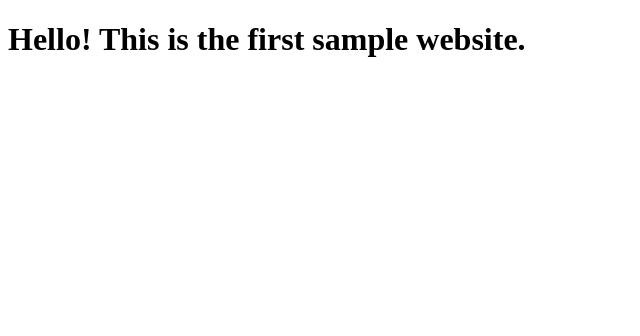
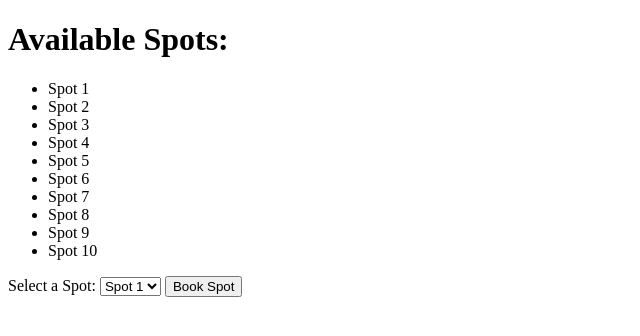
Before and after one commit to alexfbasa/nginx-demo, a plain HTML site: page index.html in a window 1280 px wide. Shown: the whole page, without its empty margins (0-640 px from the left). Drawn offline with Linux system fonts and the light colour scheme.

Commit message:
Running nginx working

```diff
--- a/index.html
+++ b/index.html
@@ -1,9 +1,39 @@
 <!DOCTYPE html>
 <html>
 <head>
-    <title>Website 1</title>
+    <title>Book Your Spot</title>
 </head>
 <body>
-<h1>Hello! This is the first sample website.</h1>
+<h1>Available Spots:</h1>
+<ul>
+    <li>Spot 1</li>
+    <li>Spot 2</li>
+    <li>Spot 3</li>
+    <li>Spot 4</li>
+    <li>Spot 5</li>
+    <li>Spot 6</li>
+    <li>Spot 7</li>
+    <li>Spot 8</li>
+    <li>Spot 9</li>
+    <li>Spot 10</li>
+
+</ul>
+<form method="post" action="/book">
+    <label for="spot">Select a Spot:</label>
+    <select id="spot" name="spot">
+        <option value="1">Spot 1</option>
+        <option value="2">Spot 2</option>
+        <option value="3">Spot 3</option>
+        <option value="4">Spot 3</option>
+        <option value="5">Spot 3</option>
+        <option value="6">Spot 3</option>
+        <option value="7">Spot 3</option>
+        <option value="8">Spot 3</option>
+        <option value="9">Spot 3</option>
+        <option value="10">Spot 3</option>
+
+    </select>
+    <button type="submit">Book Spot</button>
+</form>
 </body>
 </html>
```
